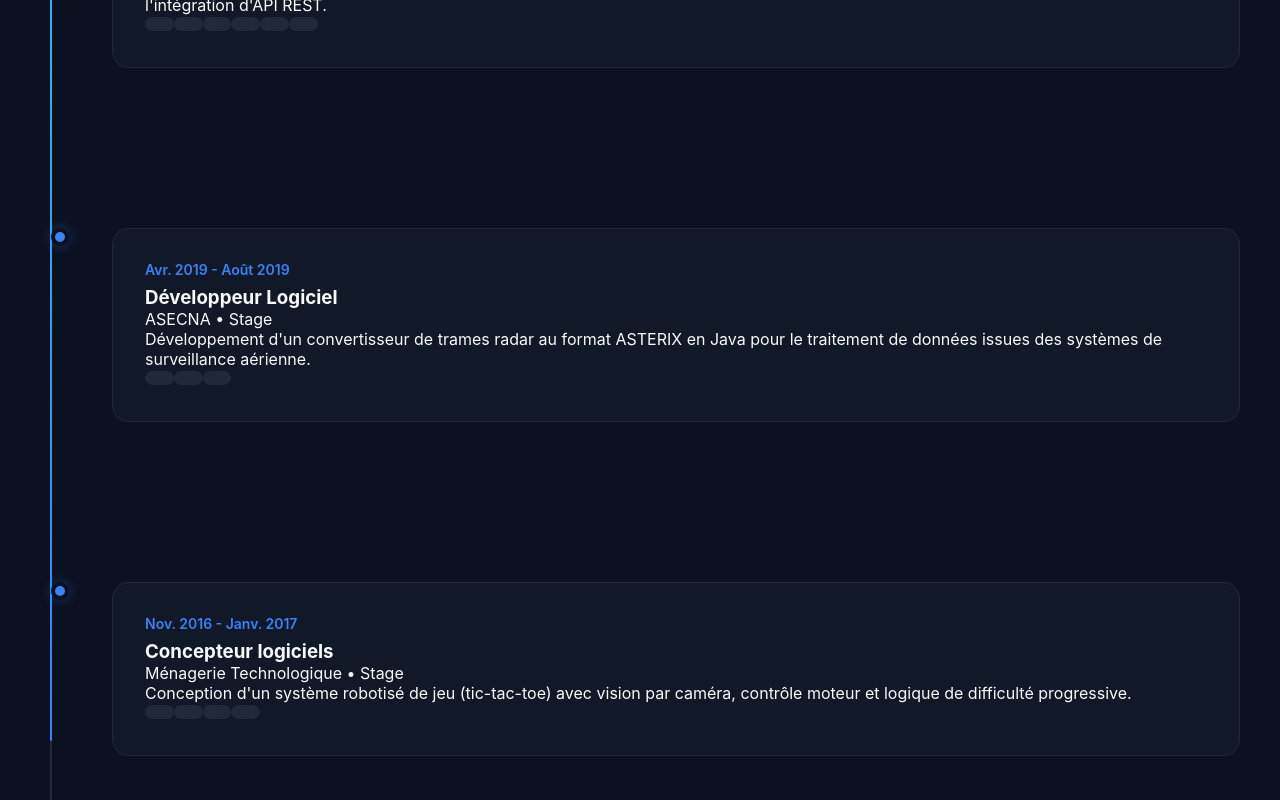
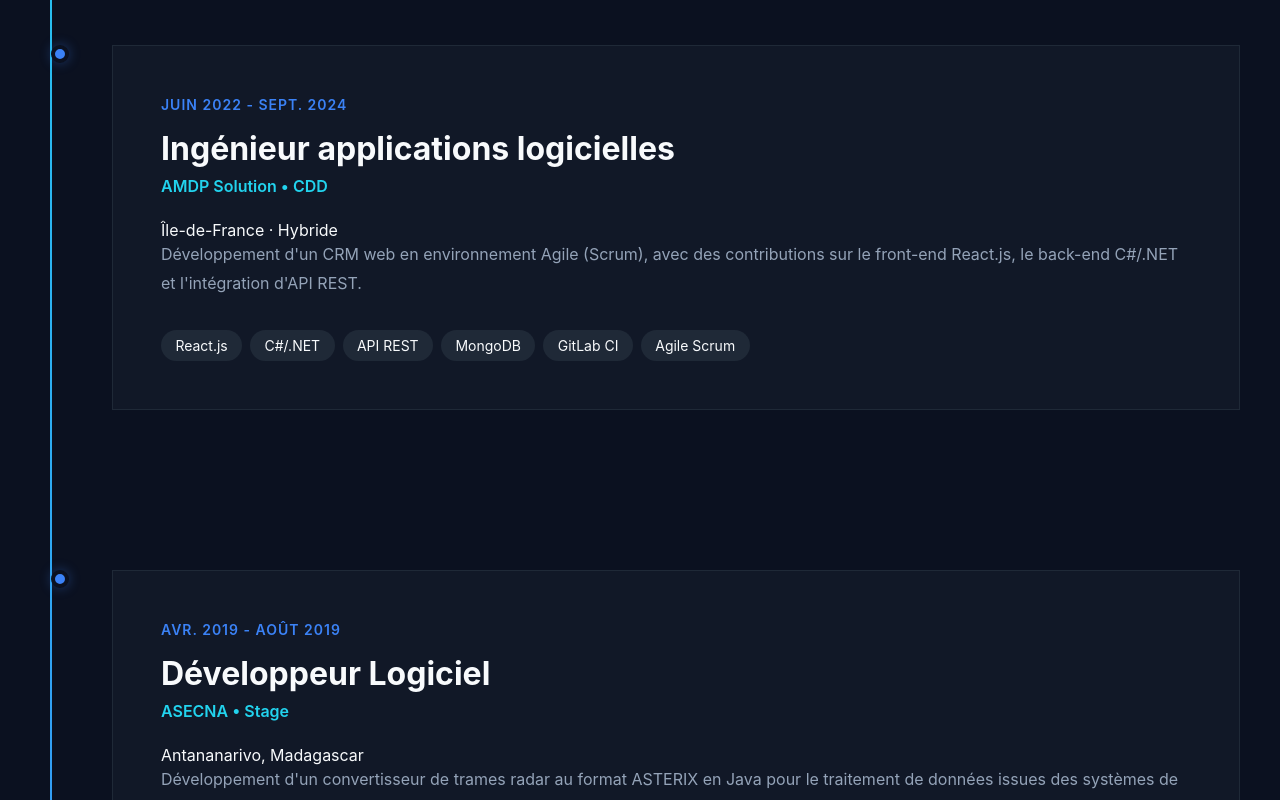
Before and after one commit to andri-Ts/portfolio-v1, a React (Vite) app: page / in a window 1280 px wide. Shown: the part 4280-5080 px from the top of the page. Built offline with nearby package versions, Linux system fonts and the light colour scheme.

Commit message:
fix: fix bug Tag

```diff
--- a/src/constants/experiences.js
+++ b/src/constants/experiences.js
@@ -4,6 +4,7 @@ export const experiences = [
     period: 'Juil. 2025 - Aujourd’hui',
     title: 'Développeur logiciel & Responsable bénévole',
     company: 'Association',
+    contract: 'Bénévolat',
     location: 'Ville de Paris',
     description:
       "Coordination des activités de l'association et développement d'outils numériques destinés à améliorer l'organisation, la communication et la gestion des activités.",
@@ -13,9 +14,10 @@ export const experiences = [
   {
     id: 2,
     period: 'Juin 2022 - Sept. 2024',
-    title: 'Ingénieur Développement Logiciel',
+    title: 'Ingénieur applications logicielles',
     company: 'AMDP Solution',
-    location: 'Île-de-France • Hybride',
+    contract: 'CDD',
+    location: 'Île-de-France · Hybride',
     description:
       "Développement d'un CRM web en environnement Agile (Scrum), avec des contributions sur le front-end React.js, le back-end C#/.NET et l'intégration d'API REST.",
     technologies: [
@@ -33,7 +35,8 @@ export const experiences = [
     period: 'Avr. 2019 - Août 2019',
     title: 'Développeur Logiciel',
     company: 'ASECNA',
-    location: 'Stage',
+    contract: 'Stage',
+    location: 'Antananarivo, Madagascar',
     description:
       "Développement d'un convertisseur de trames radar au format ASTERIX en Java pour le traitement de données issues des systèmes de surveillance aérienne.",
     technologies: ['Java', 'ASTERIX', 'Traitement de données'],
@@ -44,9 +47,10 @@ export const experiences = [
     period: 'Nov. 2016 - Janv. 2017',
     title: 'Concepteur logiciels',
     company: 'Ménagerie Technologique',
-    location: 'Stage',
+    contract: 'Stage',
+    location: 'Cachan, France',
     description:
       "Conception d'un système robotisé de jeu (tic-tac-toe) avec vision par caméra, contrôle moteur et logique de difficulté progressive.",
-    technologies: ['Vision par caméra', 'Robotique', 'SPEL+', 'Algorithmique'],
+    technologies: ['Vision', 'Robotique', 'SPEL+', 'Algorithmique'],
   },
 ];
--- a/src/sections/experience/TimelineItem.jsx
+++ b/src/sections/experience/TimelineItem.jsx
@@ -1,5 +1,5 @@
+import Tag from '../../components/ui/tag/Tag';
 import styles from './experience.module.css';
-import Tag from '../../components/ui/tag/Tag';
 import { motion } from 'motion/react';
 
 function TimelineItem({ experience }) {
@@ -34,14 +34,17 @@ function TimelineItem({ experience }) {
         <h3 className={styles.jobTitle}>{experience.title}</h3>
 
         <p className={styles.company}>
-          {experience.company} • {experience.location}
+          {experience.company} • {experience.contract}
         </p>
+
+        <p className={styles.location}>{experience.location}</p>
 
         <p className={styles.descriptionText}>{experience.description}</p>
 
         <div className={styles.tags}>
           {experience.technologies.map((technology) => (
-            <Tag key={technology} text={technology} />
+            <Tag key={technology}>{technology}</Tag>
+            // <span>{technology}</span>
           ))}
         </div>
       </div>
--- a/src/sections/experience/experience.module.css
+++ b/src/sections/experience/experience.module.css
@@ -119,25 +119,6 @@
   z-index: 3;
 }
 
-.content {
-  background: var(--color-surface);
-
-  border: 1px solid var(--color-surface-light);
-
-  border-radius: var(--radius-lg);
-
-  padding: var(--spacing-xl);
-
-  transition: var(--transition-normal);
-}
-.content:hover {
-  border-color: var(--color-primary);
-
-  transform: translateY(-4px);
-
-  box-shadow: var(--shadow-md);
-}
-
 .period {
   color: var(--color-primary);
 
@@ -147,3 +128,73 @@
 
   margin-bottom: var(--spacing-sm);
 }
+
+.period {
+  display: inline-block;
+
+  color: var(--color-primary);
+
+  font-size: var(--fs-sm);
+  font-weight: 600;
+
+  margin-bottom: var(--spacing-md);
+
+  text-transform: uppercase;
+  letter-spacing: 1px;
+}
+.jobTitle {
+  font-size: var(--fs-2xl);
+
+  font-weight: 700;
+
+  color: var(--color-text);
+
+  margin-bottom: var(--spacing-sm);
+}
+.company {
+  display: inline-block;
+
+  color: var(--color-secondary);
+
+  font-size: var(--fs-md);
+
+  font-weight: 600;
+
+  margin-bottom: var(--spacing-lg);
+}
+.descriptionText {
+  color: var(--color-text-secondary);
+
+  font-size: var(--fs-md);
+
+  line-height: 1.8;
+
+  margin-bottom: var(--spacing-xl);
+}
+.tags {
+  display: flex;
+
+  flex-wrap: wrap;
+
+  gap: var(--spacing-sm);
+
+  margin-top: var(--spacing-lg);
+}
+.content {
+  background: var(--color-surface);
+
+  border: 1px solid var(--color-surface-light);
+
+  border-radius: var(--radius-xl);
+
+  padding: var(--spacing-2xl);
+
+  transition: var(--transition-normal);
+}
+.content:hover {
+  transform: translateY(-6px);
+
+  border-color: var(--color-primary);
+
+  box-shadow: var(--shadow-lg);
+}
```
